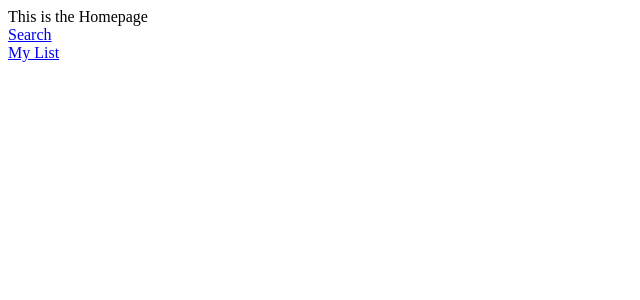
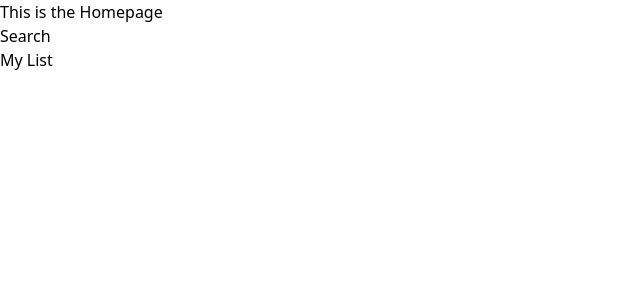
Before and after one commit to arkcorn/anime-db, a React (Vite) app: page / in a window 1280 px wide. Shown: the top 300 px of the page, without its empty margins (0-640 px from the left). Built offline with nearby package versions, Linux system fonts and the light colour scheme.

Commit message:
add tailwind, update search styles

```diff
--- a/package.json
+++ b/package.json
@@ -18,6 +18,9 @@
     "@tanstack/router-devtools": "^1.65.0",
     "@tanstack/router-plugin": "^1.65.0",
     "@vitejs/plugin-react": "^4.3.1",
+    "autoprefixer": "^10.4.20",
+    "postcss": "^8.4.49",
+    "tailwindcss": "^3.4.17",
     "vite": "^5.4.2"
   },
   "dependencies": {
--- /dev/null
+++ b/postcss.config.js
@@ -0,0 +1,6 @@
+module.exports = {
+  plugins: {
+    tailwindcss: {},
+    autoprefixer: {},
+  },
+}
--- a/src/App.jsx
+++ b/src/App.jsx
@@ -3,6 +3,7 @@ import { createRoot } from "react-dom/client";
 import { RouterProvider, createRouter } from "@tanstack/react-router";
 import { QueryClient, QueryClientProvider } from "@tanstack/react-query";
 import { routeTree } from "./routeTree.gen";
+import './tailwind.css'
 
 const router = createRouter({ routeTree });
 const queryClient = new QueryClient();
--- a/src/routes/search.lazy.jsx
+++ b/src/routes/search.lazy.jsx
@@ -40,15 +40,19 @@ function RouteComponent() {
             <Link to="/">Home</Link>
         </div>
         <div>
-            <input type='text' placeholder='Search Anime' value={searchTerm}
+            <input type='text' placeholder='Search Anime' value={searchTerm} className='border-black border-2 block mx-auto rounded'
             onChange={(e) => {setSearchTerm(e.target.value)}} />
         </div>
-        <div>
-            {loading ? <div>Loading...</div> : results.map((anime, index) => (<div key={index}>
-                <img src={anime.thumbnail}/>
-                <Link to="/anime/$title" params={anime}>{anime.title} </Link>
-                <label>
-                    <input type="checkbox" id={anime.title}
+        <div className='w-8/12 mx-auto'>
+            {loading ? <div>Loading...</div> : results.map((anime, index) => (<Link to="/anime/$title" key={index} params={anime} className='search-elem bg-blue-200 rounded border-blue-600 m-0.5 block'>
+                <img src={anime.thumbnail} className='inline-block p-1'/>
+                <Link to="/anime/$title" params={anime} className='text-blue-700'>{anime.title} </Link>
+                <label
+                onClick={(e) => {
+                    e.stopPropagation();
+                }}
+                >
+                    <input type="checkbox" id={anime.title} className='m-2'
                     onChange={
                         (e) => {
                             if (e.target.checked)
@@ -59,9 +63,9 @@ function RouteComponent() {
                     }
                     checked={list.includes(anime.title)}
                     />
-                    Add
+                     Add
                 </label>
-            </div>))}
+            </Link>))}
         </div>
         <div>
             <button
--- /dev/null
+++ b/src/tailwind.css
@@ -0,0 +1,9 @@
+@tailwind base;
+@tailwind components;
+@tailwind utilities;
+
+@layer base {
+    .search-elem {
+        @apply border-2 border-black m-4
+    }
+}
--- /dev/null
+++ b/tailwind.config.js
@@ -0,0 +1,8 @@
+/** @type {import('tailwindcss').Config} */
+module.exports = {
+  content: ["./index.html", "./src/**/*.{js,jsx,ts,tsx}"],
+  theme: {
+    extend: {},
+  },
+  plugins: [],
+};
```
Also changed, not shown: 1 other file (tests, documents, lock files or other folders).
